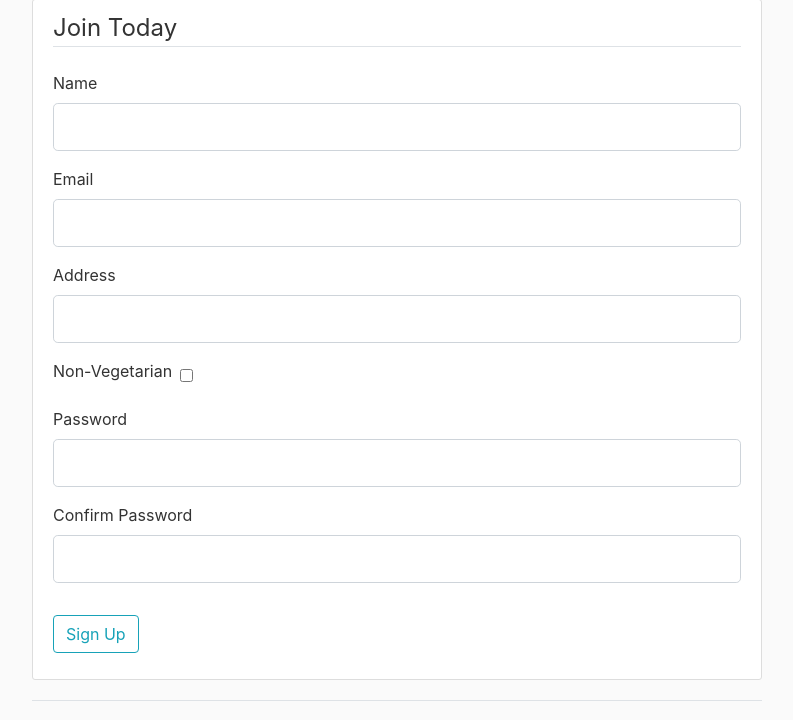
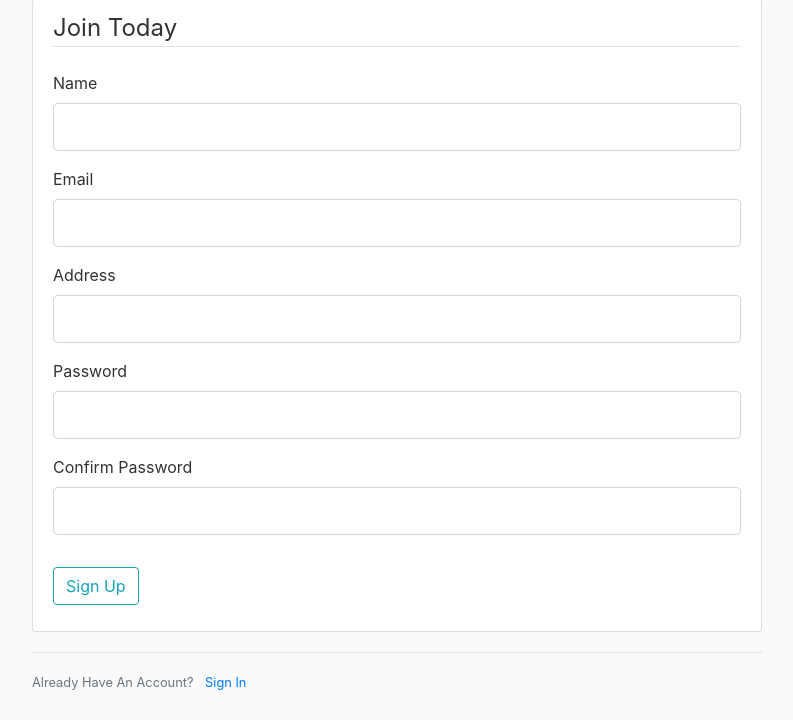
Before and after one commit to dd918-sv/SSFDS_Edit, a Flask app: page /RestaurantRegister in a window 1280 px wide. Shown: the part 81-801 px from the top of the page, without its empty margins (53-846 px from the left). After the commit the page ends 771 px from the top, so only its background shows below. Run offline with Flask 3, Linux system fonts and the light colour scheme; some libraries are stand-ins or nearby versions.

Commit message:
Removed Non Vegetarian

```diff
--- a/SSFDS/forms.py
+++ b/SSFDS/forms.py
@@ -2,7 +2,7 @@ from flask_wtf import FlaskForm
 from flask_wtf.recaptcha import RecaptchaField
 from flask_wtf.file import FileField, FileAllowed
 from flask_login import current_user
-from wtforms import StringField, PasswordField, SubmitField, BooleanField,IntegerField, FloatField,TimeField
+from wtforms import StringField, PasswordField, SubmitField, BooleanField,IntegerField, FloatField, TimeField
 from wtforms.validators import DataRequired, Length, Email, EqualTo, ValidationError
 from SSFDS.models import User, Restaurant
 from SSFDS import bcrypt
@@ -14,7 +14,6 @@ class RestaurantRegistrationForm(FlaskForm):
     email = StringField('Email',
                         validators=[DataRequired(), Email()])
     address = StringField('Address', validators=[DataRequired(), Length(min=10, max=200)])
-    non_vegetarian = BooleanField('Non-Vegetarian')
     password = PasswordField('Password', validators=[DataRequired()])
     confirm_password = PasswordField('Confirm Password',
                                      validators=[DataRequired(), EqualTo('password')])
--- a/SSFDS/models.py
+++ b/SSFDS/models.py
@@ -25,7 +25,6 @@ class Restaurant(db.Model, UserMixin):
     content = db.Column(db.Text, nullable=True)
     dishes = db.relationship('Dish', backref='restaurant', lazy=True)
     transaction = db.relationship('Transaction', backref='restaurant', lazy=True)
-    non_vegetarian = db.Column(db.Boolean)
 
     def __repr__(self):
         return f"Restaurant('{self.username}', '{self.email}', '{self.image}', '{self.latitude}', '{self.longitude}')"
--- a/SSFDS/routes.py
+++ b/SSFDS/routes.py
@@ -119,7 +119,7 @@ def restaurantregister():
     form = RestaurantRegistrationForm()
     if form.validate_on_submit():
         hashedPassword=bcrypt.generate_password_hash(form.password.data).decode('utf-8')
-        restaurant = Restaurant(id= identity(), username=form.username.data, email=form.email.data, password=hashedPassword, address=form.address.data,non_vegetarian=form.non_vegetarian.data)
+        restaurant = Restaurant(id= identity(), username=form.username.data, email=form.email.data, password=hashedPassword, address=form.address.data)
         db.session.add(restaurant)
         db.session.commit()
         flash('Your account has been created! You can now login', 'success')
@@ -314,6 +314,8 @@ def DonationsReceived():
 @app.route('/DonationsGiven')
 @login_required
 def DonationsGiven():
+    if(current_user.is_authenticated and current_user.id==1):
+        return redirect(url_for('admin'))
     user = current_user
     if(isinstance(user, User) and current_user.ngo==False):
         donations=Donation.query.filter_by(userID=current_user.id).all()
@@ -388,6 +390,8 @@ def menu(restaurant_id):
 @app.route("/addToCart/<int:restaurant_id>/<int:user_id>/<int:dish_id>", methods=['POST', 'GET'])
 @login_required
 def addToCart(restaurant_id, user_id, dish_id):
+    if(current_user.is_authenticated and current_user.id==1):
+        return redirect(url_for('admin'))
     if isinstance(current_user, Restaurant):
         flash('A restaurant is not allowed to order!', 'warning')
         return redirect(url_for('home'))
--- a/SSFDS/templates/home.html
+++ b/SSFDS/templates/home.html
@@ -14,11 +14,6 @@
                 <h2>
                     <a class="article-title" href="#" onclick="enterMenu('{{ restaurant.id }}')">
                         {{ restaurant.username }}
-                        {% if restaurant.non_vegetarian %}
-                            (Non-Veg)
-                        {% else %}
-                            (Veg)
-                        {% endif %}
                     </a>
                 </h2>
                 <p class="article-content">{{ restaurant.address }}</p>
--- a/SSFDS/templates/restaurantRegister.html
+++ b/SSFDS/templates/restaurantRegister.html
@@ -46,17 +46,6 @@
                         {{ form.address(class="form-control form-control-lg") }}
                     {% endif %}
                 </div>
-                <div class="form-group d-flex align-items-center">
-                    {{ form.non_vegetarian.label(class="form-control-label mr-2") }}
-                    {{ form.non_vegetarian(type='checkbox') }}
-                    {% if form.non_vegetarian.errors %}
-                        <div class="invalid-feedback ml-2">
-                            {% for error in form.non_vegetarian.errors %}
-                                <span>{{ error }}</span>
-                            {% endfor %}
-                        </div>
-                    {% endif %}
-                </div>
                 <div class="form-group">
                     {{ form.password.label(class="form-control-label") }}
                     {% if form.password.errors %}
```
Also changed, not shown: SSFDS/templates/account.html (+6 -6 lines), instance/site.db.
